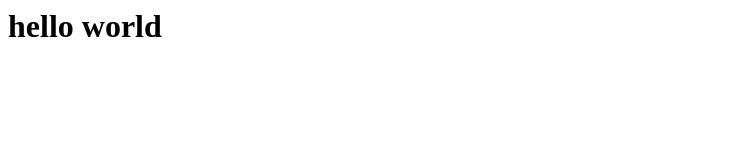
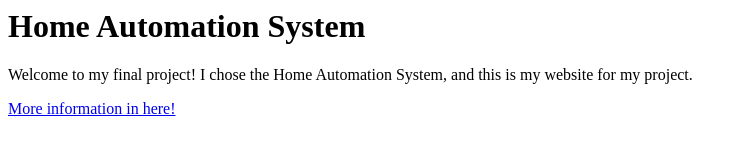
Before and after one commit to Asheropman/FirstHTML1, a plain HTML site: page Index.html in a window 1280 px wide. Shown: the whole page, without its empty margins (0-747 px from the left). Drawn offline with Linux system fonts and the light colour scheme.

Commit message:
Update Index.html

```diff
--- a/Index.html
+++ b/Index.html
@@ -1,8 +1,10 @@
 <html>
   <head>
-    <title>Tech</title>
+    <title>Home Automation System</title>
   </head>
   <body>
-    <h1>hello world</h1>
+    <h1>Home Automation System</h1>
+    <p>Welcome to my final project! I chose the Home Automation System, and this is my website for my project.</p>
+    <a href="about.html"> More information in here!
   </body>
 </html>
```
